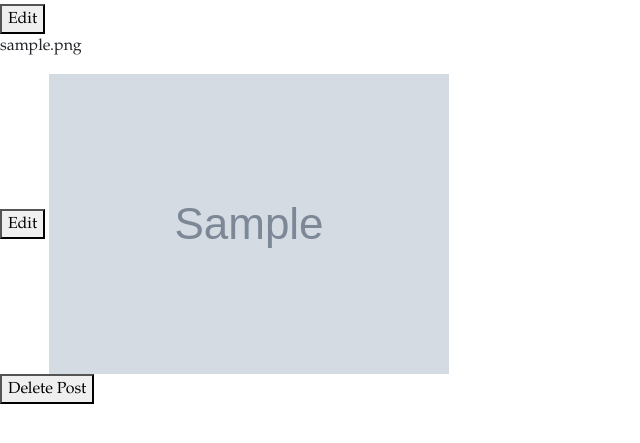
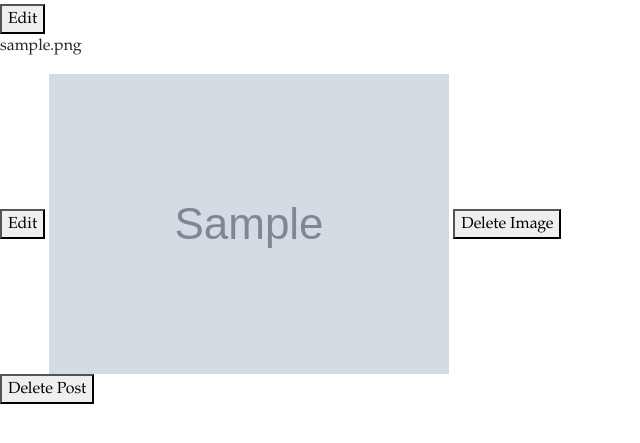
Before and after one commit to carolinesitter/ArtTown, a Flask app: page /user_profile/edit/1 in a window 1280 px wide. Shown: the part 178-621 px from the top of the page, without its empty margins (0-640 px from the left). Run offline with Flask 2, Linux system fonts and the light colour scheme; the visitor is signed in with stand-in values (Sample User, id 1); tables that the repository leaves empty hold one stand-in row (values such as "Sample post"); grey boxes marked "Sample" are stand-in pictures; some libraries are stand-ins or nearby versions.

Commit message:
Delete Image in Post Feature Added in edit-posts.js

```diff
--- a/server.py
+++ b/server.py
@@ -652,9 +652,6 @@ def edit_image_title(artist_collection_id):
     art_collection = crud.get_art_collection_by_id(artist_collection_id)
 
     image_id = request.json.get("image_id")
-    print("\n" *5)
-    print("*"*8)
-    print(image_id)
 
     # Get the image
     image = crud.get_image_by_id(image_id)
@@ -670,6 +667,28 @@ def edit_image_title(artist_collection_id):
         db.session.commit()
 
         return jsonify({"status": "OK", "image_title": image_title_text})
+
+    else:
+        return jsonify({"status": "FAILED"})
+
+
+@app.route("/user_profile/edit/<artist_collection_id>/delete_img", methods=["POST"])
+def delete_image_from_collection(artist_collection_id):
+    """Allow the user to delete images from their artist collection"""
+
+    # Get the artist collection by its ID
+    art_collection = crud.get_art_collection_by_id(artist_collection_id)
+
+    if art_collection and session["user_email"]:
+
+        # Get the image object
+        image = crud.get_image_by_id(request.json.get("image_id"))
+
+        # Delete the image from the database
+        db.session.delete(image)
+        db.session.commit()
+
+        return jsonify({"status": "OK"})
 
     else:
         return jsonify({"status": "FAILED"})
--- a/static/js/edit-posts.js
+++ b/static/js/edit-posts.js
@@ -192,7 +192,7 @@ function saveEditedImageTitle(evt) {
     const eventTargetInfo = evt.target.id;
     const eventTargetArray = eventTargetInfo.split('-');
     const artistCollectionId = eventTargetArray[2];
-    const imageId = eventTargetArray[3]
+    const imageId = eventTargetArray[3];
 
 
     fetch(`/user_profile/edit/${artistCollectionId}/img_title`,{
@@ -221,3 +221,41 @@ function saveEditedImageTitle(evt) {
 for (button of saveImageTitleButton){
     button.addEventListener('click', saveEditedImageTitle);
 }
+
+
+// Get the delete image buttons and assign it to a variable
+const deleteImageButtons = document.querySelectorAll('.Delete-Img-Btn');
+
+// Allow users to delete an image from their post
+function deleteImage(evt) {
+
+    //get the artist collection ID as well as the image Id
+    const eventTargetInfo = evt.target.id;
+    const eventTargetArray = eventTargetInfo.split('-');
+    const artistCollectionId = eventTargetArray[3];
+    const imageId = eventTargetArray[4];
+
+    console.log(evt.target.id);
+
+    fetch (`/user_profile/edit/${artistCollectionId}/delete_img`,{
+        method: 'POST',
+        body: JSON.stringify({
+            image_id: imageId
+        }),
+        headers: {
+            'Content-Type': 'application/json',
+        }
+    })
+    .then(response => response.json())
+    .then(responseData => {
+            if (responseData["status"] === "OK"){
+                evt.target.parentElement.remove()
+                console.log("OK");
+            }
+    });
+}
+
+// When the delete button is clicked, delete the image
+for (button of deleteImageButtons){
+    button.addEventListener('click', deleteImage);
+}
--- a/templates/art-collection-details.html
+++ b/templates/art-collection-details.html
@@ -55,6 +55,12 @@
                     <button class="Cancel-Img-Title" type="submit">Cancel</button>
                 </div>
             <img src="{{image.image_link}}" id="image" data-id = "{{image.image_id}}">
+            <button
+                class="Delete-Img-Btn"
+                id="del-img-btn-{{art_collection.artist_collection_id}}-{{image.image_id}}"
+            >
+                Delete Image
+            </button>
         </div>
     {% endfor %}
 
```
